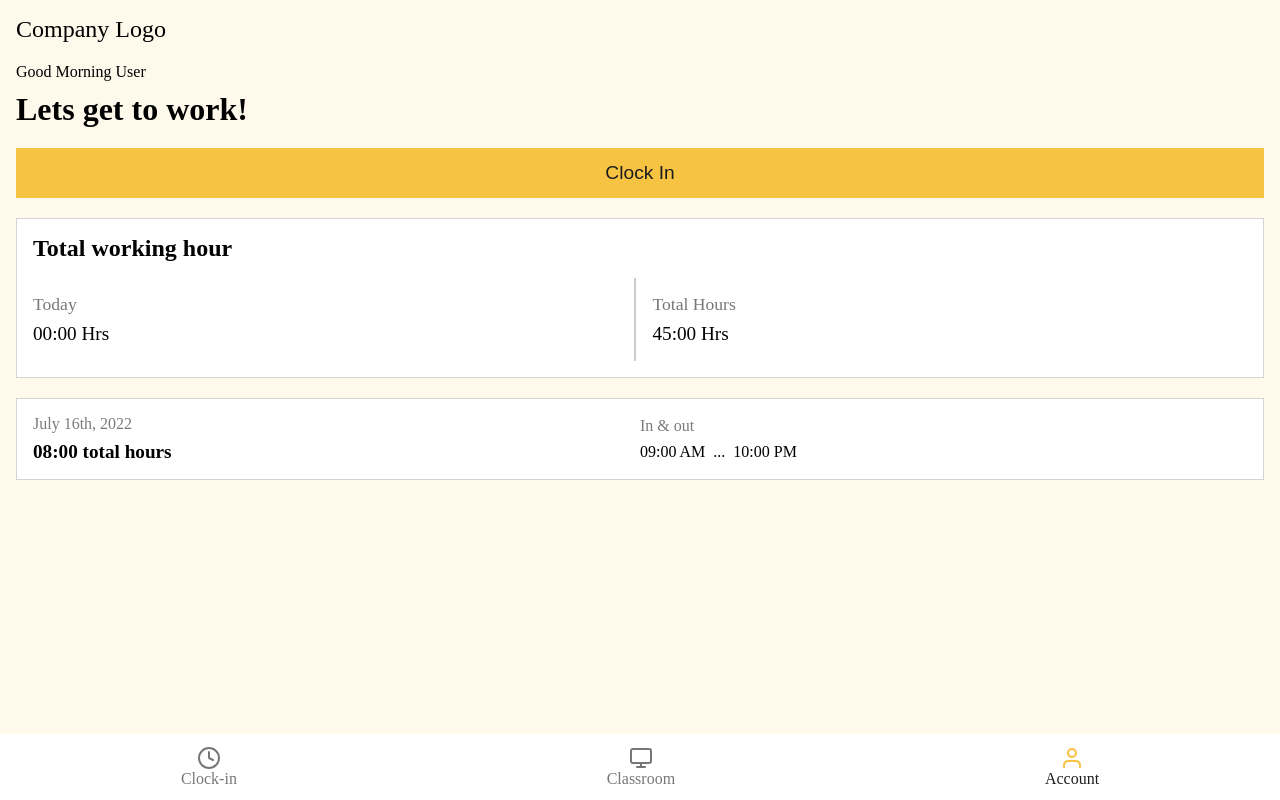
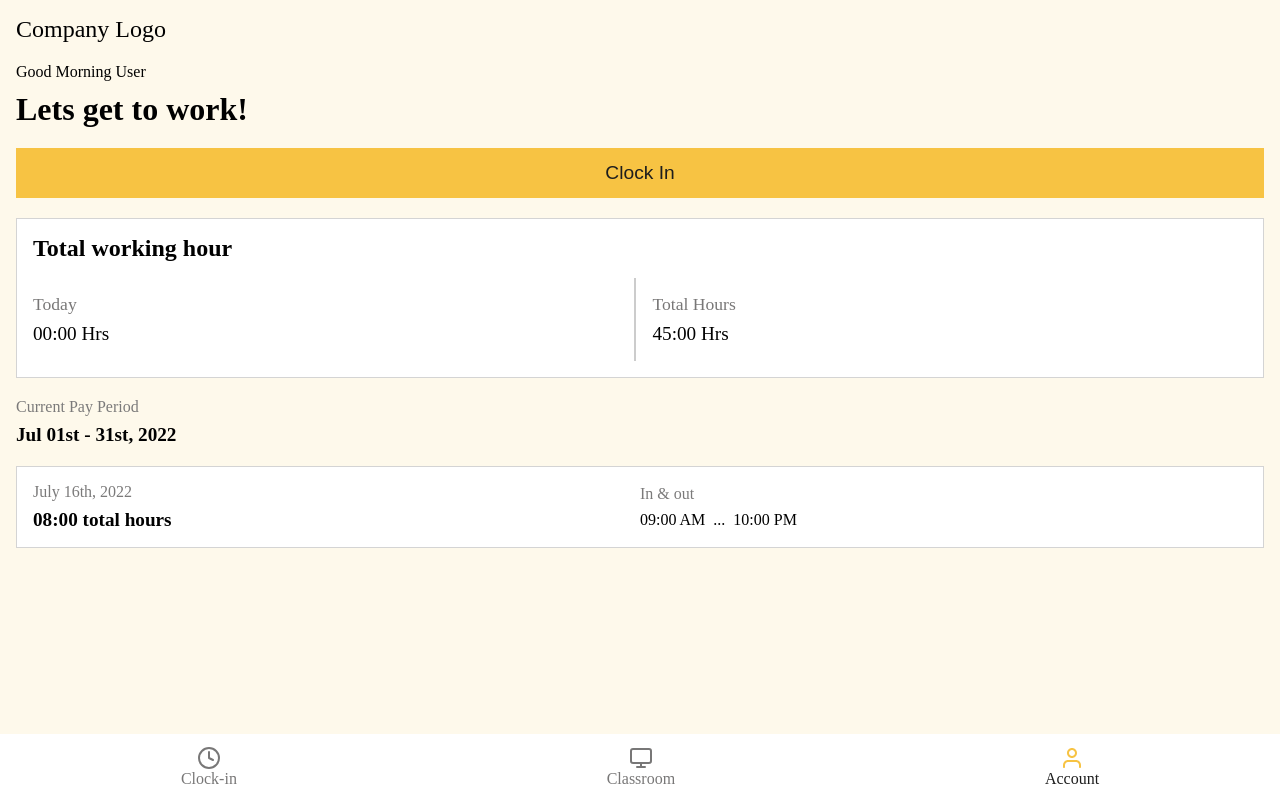
Before and after one commit to macin-dev/time-tracker, a React (Vite) app: page /account in a window 1280 px wide. Built offline with nearby package versions, Linux system fonts and the light colour scheme.

Commit message:
add the current pay period title component

```diff
--- /dev/null
+++ b/src/components/cardworkedhours/CurrentPeriodTitle.jsx
@@ -0,0 +1,12 @@
+import "./CurrentPeriodTitle.scss";
+
+const CurrentPeriodTitle = () => {
+  return (
+    <div className="current-period">
+      <h2 className="current-period__title">Current Pay Period</h2>
+      <span className="current-period__date">Jul 01st - 31st, 2022</span>
+    </div>
+  );
+};
+
+export default CurrentPeriodTitle;
--- /dev/null
+++ b/src/components/cardworkedhours/CurrentPeriodTitle.scss
@@ -0,0 +1,18 @@
+$main-text-color: #7b7a7a;
+
+.current-period {
+  display: flex;
+  flex-direction: column;
+  gap: 0.5rem;
+}
+
+.current-period__title {
+  font-size: 1rem;
+  color: $main-text-color;
+  font-weight: normal;
+}
+
+.current-period__date {
+  font-size: 1.2rem;
+  font-weight: 600;
+}
--- a/src/pages/employee/Employee.jsx
+++ b/src/pages/employee/Employee.jsx
@@ -4,6 +4,7 @@ import "./Employee.scss";
 import Button from "./Button";
 import Timer from "./Timer";
 import MenuBar from "../../components/menubar/MenuBar";
+import CurrentPeriodTitle from "../../components/cardworkedhours/CurrentPeriodTitle";
 
 const Employee = () => {
   const [clockIn, setClockIn] = useState(false);
@@ -60,7 +61,7 @@ const Employee = () => {
           </div>
         </div>
       </section>
-
+      <CurrentPeriodTitle />
       <CardWorkedHours />
       <MenuBar />
     </section>
```
